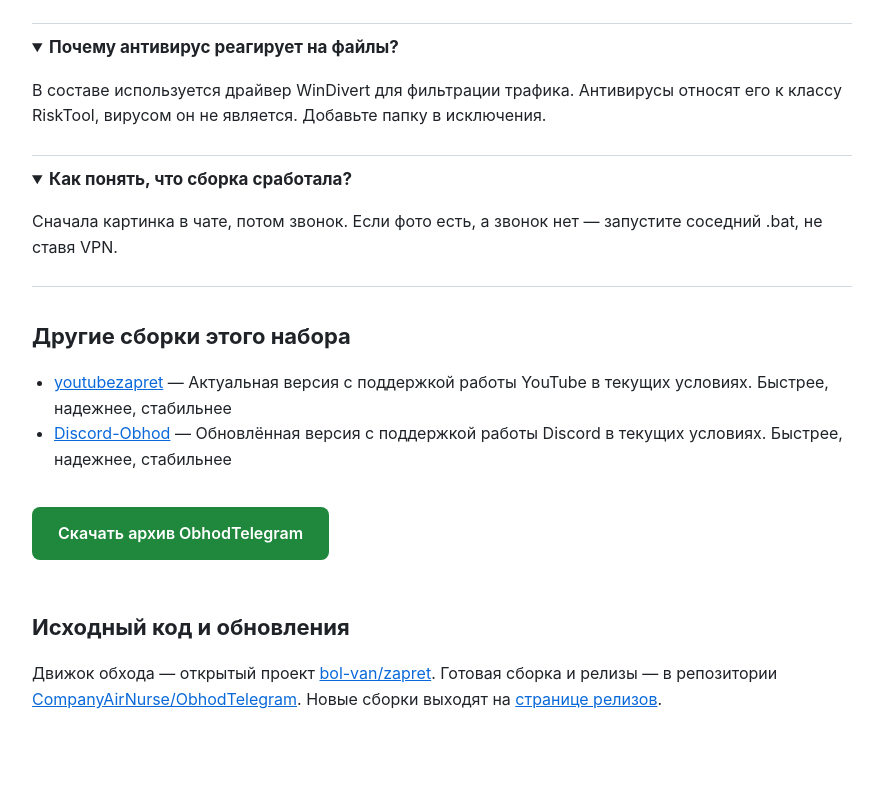
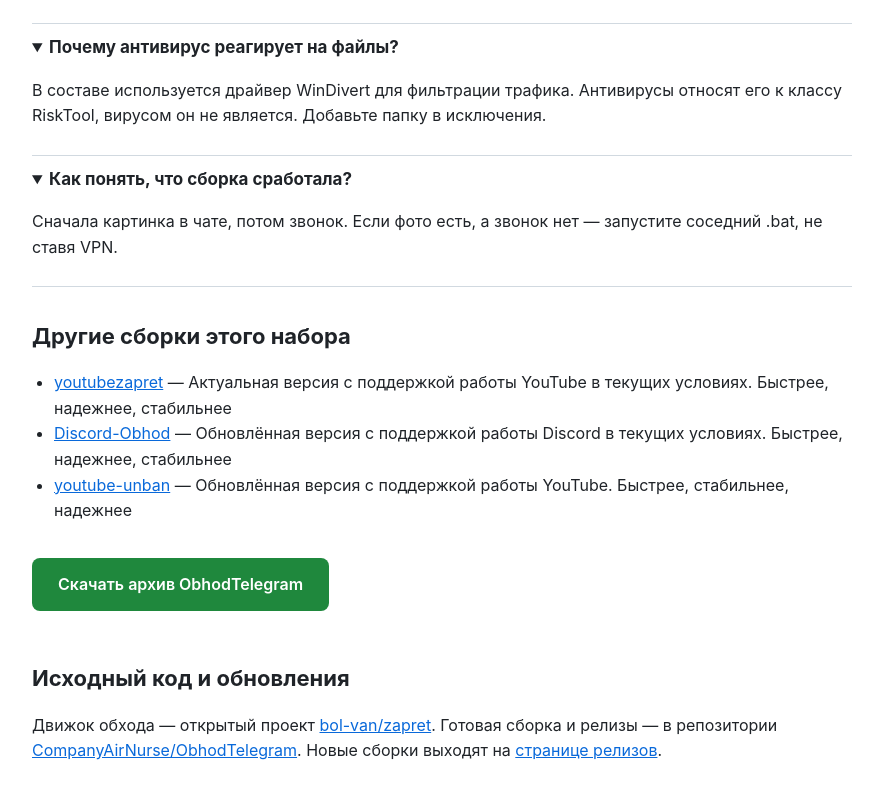
Before and after one commit to CompanyAirNurse/ObhodTelegram, a plain HTML site: page docs/index.html in a window 1280 px wide. Shown: the part 1432-2230 px from the top of the page, without its empty margins (198-1081 px from the left). Drawn offline with Linux system fonts and the light colour scheme.

Commit message:
docs: sibling links

```diff
--- a/docs/index.html
+++ b/docs/index.html
@@ -86,6 +86,7 @@
   <ul class="siblings">
     <li><a href="https://companyairnurse.github.io/youtubezapret/">youtubezapret</a> — Актуальная версия с поддержкой работы YouTube в текущих условиях. Быстрее, надежнее, стабильнее</li>
     <li><a href="https://companyairnurse.github.io/Discord-Obhod/">Discord-Obhod</a> — Обновлённая версия с поддержкой работы Discord в текущих условиях. Быстрее, надежнее, стабильнее</li>
+    <li><a href="https://companyairnurse.github.io/youtube-unban/">youtube-unban</a> — Обновлённая версия с поддержкой работы YouTube. Быстрее, стабильнее, надежнее</li>
   </ul>
 
   <p><a class="cta" href="https://github.com/CompanyAirNurse/ObhodTelegram/releases/latest">Скачать архив ObhodTelegram</a></p>
```
